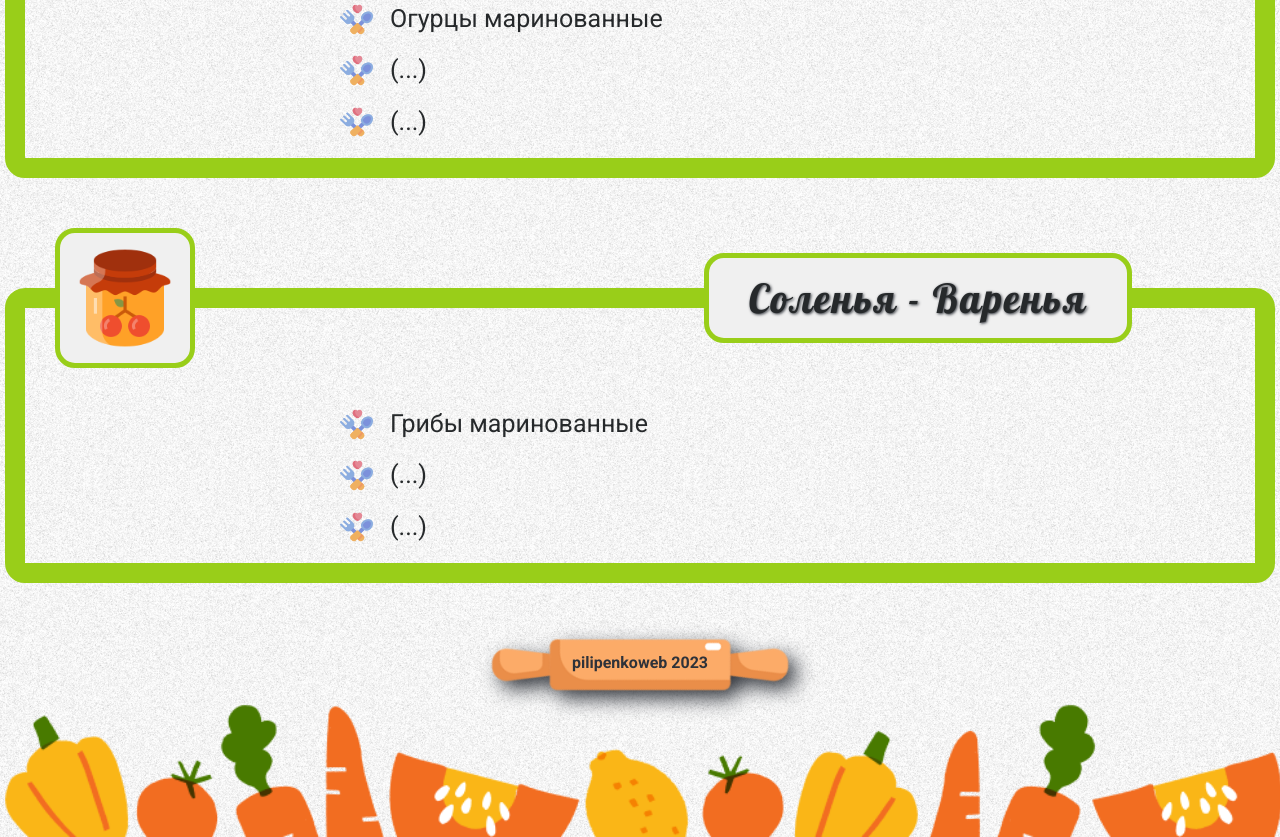
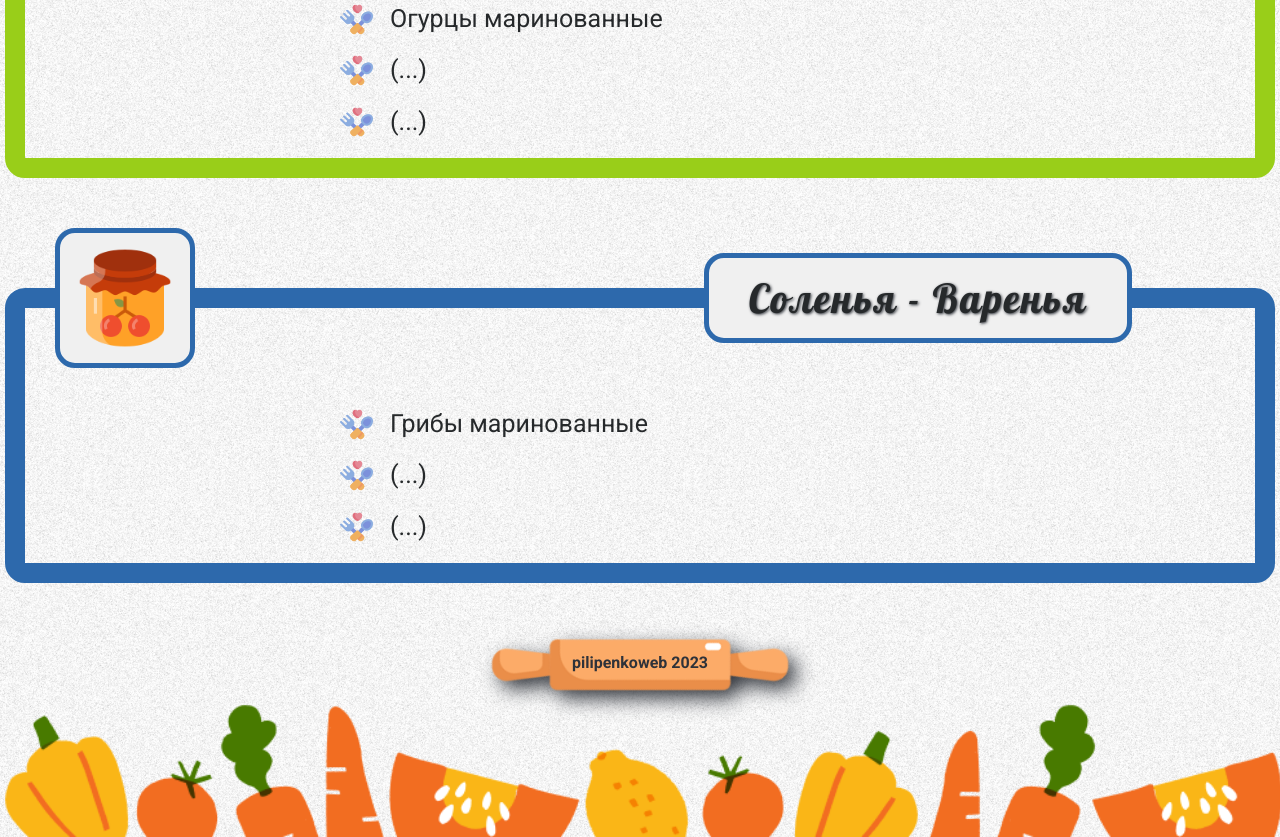
Before and after one commit to PilipenkoV/our-recipes, a plain HTML site: page index.html in a window 1280 px wide. Shown: the part 2251-3088 px from the top of the page. Drawn offline with Linux system fonts and the light colour scheme; a web font is replaced by a local one.

Commit message:
add new style

```diff
--- a/css/style.css
+++ b/css/style.css
@@ -245,7 +245,7 @@ h3 {
 .pickles-jam h3,
 .pickles-jam .dishes__icon-box {
 	border-color: rgba(190, 190, 190, 0.5);
-	border-color: var(--color-green-light);
+	border-color: var(--color-blue-dark);
 }
 
 /* ! -------------------- footer -------------------- */
```
